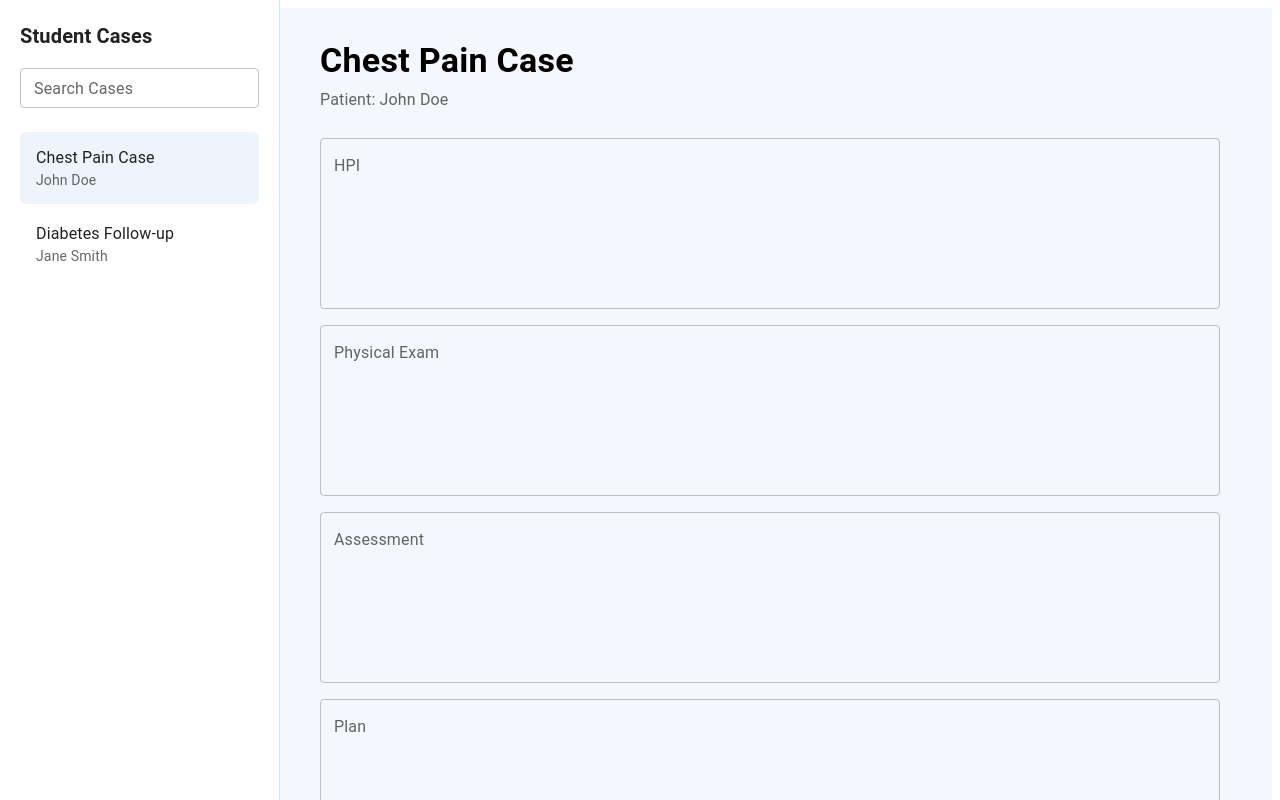
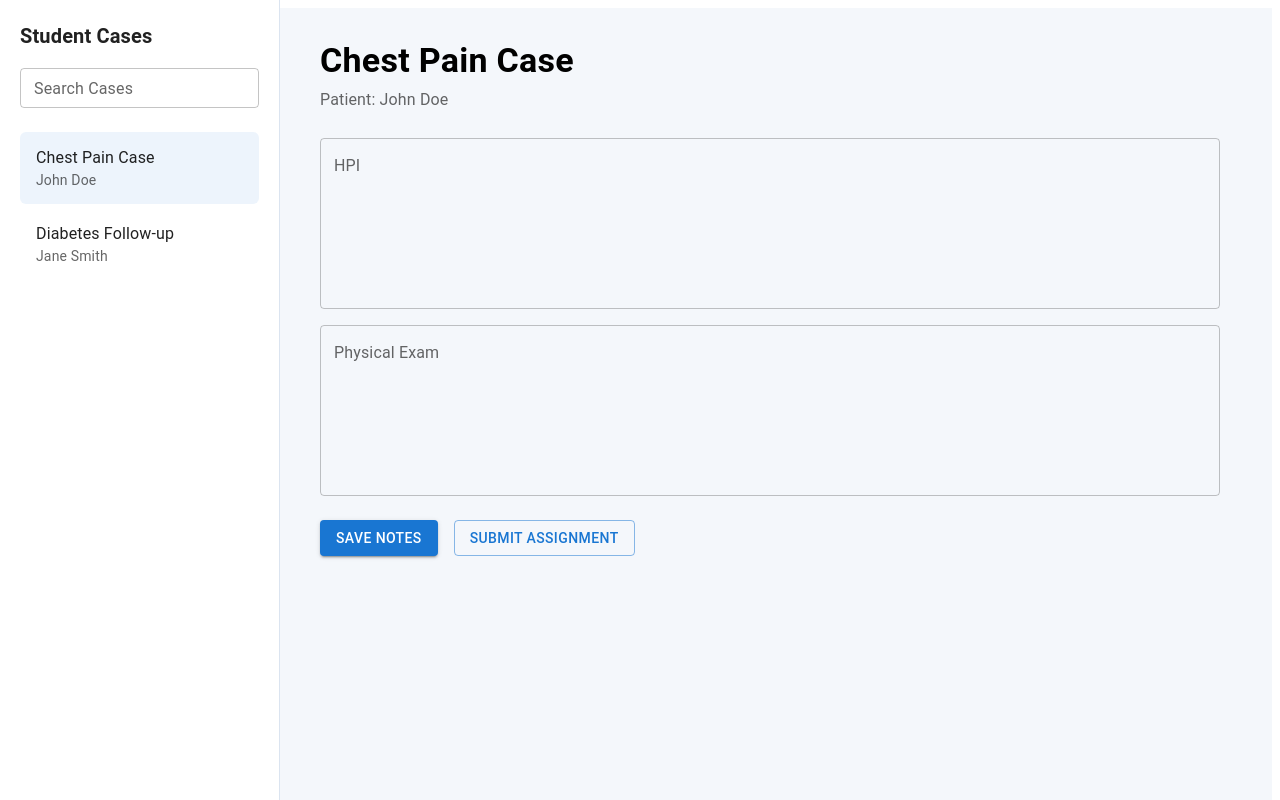
Before and after one commit to JSONFN21/emr-pa, a React app: page /student in a window 1280 px wide. Shown: the top 800 px of the page. Built offline with nearby package versions, Linux system fonts and the light colour scheme; no server answers; the HTML template or start-up script is replaced by a standard one.

Commit message:
Revert "Add Assessment and Teatment Plan"
This reverts commit b30bdc648f4583ea58e466b41a5e9af5782fe8f9.

```diff
--- a/src/components/student.tsx
+++ b/src/components/student.tsx
@@ -27,9 +27,6 @@ export default function Student() {
   const [search, setSearch] = useState("");
   const [hpi, setHpi] = useState("");
   const [exam, setExam] = useState("");
-  const [assess, setAssess] = useState("");
-  const [plan, setPlan] = useState("");
-
 
   const filteredCases = mockCases.filter((currentCase) =>
     currentCase.name.toLowerCase().includes(search.toLowerCase())
@@ -40,8 +37,6 @@ export default function Student() {
       caseId: selectedCase?.id,
       hpi,
       exam,
-      assess,
-      plan
     };
 
     console.log("Saving Notes:", payload);
@@ -129,26 +124,6 @@ export default function Student() {
                 onChange={(event) => setExam(event.target.value)}
               />
             </Box>
-            <Box sx={{ mt: 2 }}>
-              <TextField
-                label="Assessment"
-                multiline
-                rows={6}
-                fullWidth
-                value={assess}
-                onChange={(event) => setAssess(event.target.value)}
-              />
-            </Box>
-            <Box sx={{ mt: 2 }}>
-              <TextField
-                label="Plan"
-                multiline
-                rows={6}
-                fullWidth
-                value={plan}
-                onChange={(event) => setPlan(event.target.value)}
-              />
-            </Box>
 
             <Box sx={{ mt: 3, display: "flex", gap: 2 }}>
               <Button variant="contained" onClick={handleSave}>
--- a/src/index.css
+++ /dev/null
@@ -1,4 +0,0 @@
-body {
-    margin: 0;
-    font-family: Arial, sans-serif;
-  }
```
